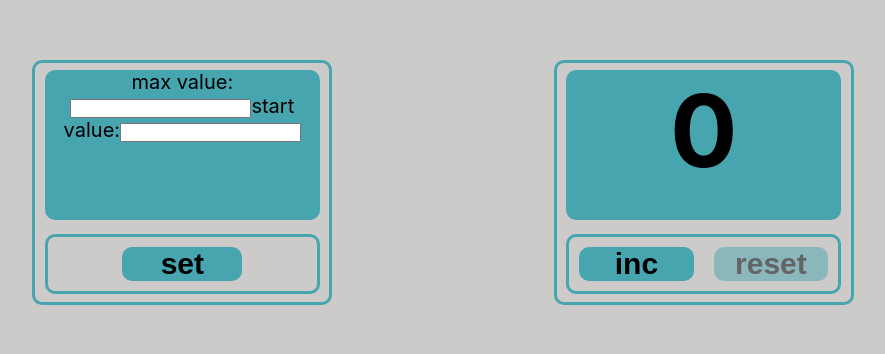
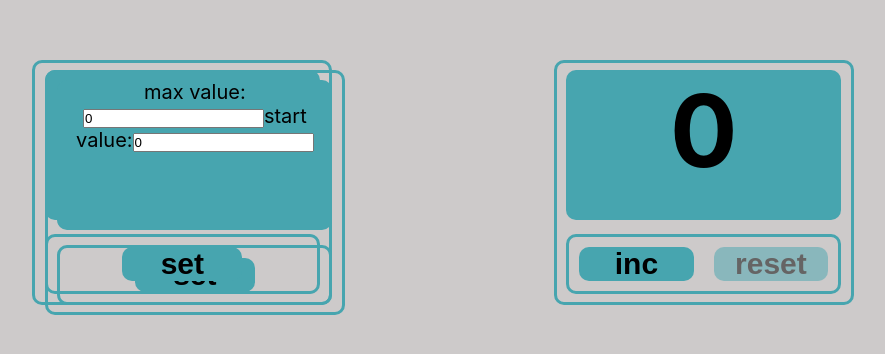
Before and after one commit to OlhaFedorets/counter-02, a React (Create React App) app: page / in a window 1280 px wide. Shown: the part 226-580 px from the top of the page, without its empty margins (197-1082 px from the left). Built offline with nearby package versions, Linux system fonts and the light colour scheme.

Commit message:
change settings

```diff
--- a/src/components/settings/Settings.tsx
+++ b/src/components/settings/Settings.tsx
@@ -1,12 +1,73 @@
-import React from 'react';
+import React, {ChangeEvent, useEffect, useState} from 'react';
+import style from "../counter/Counter.module.css";
+import {Button} from "../button/Button";
+import s from "../button/Button.module.css";
 
-export const Settings = () => {
+type SettingsTypeProps = {}
+
+export const Settings = ({}: SettingsTypeProps) => {
+    const [maxValue, setMaxValue] = useState('0');
+    const [startValue, setStartValue] = useState('0');
+
+    const classNameForSet = `
+     ${s.button}
+     `
+
+    useEffect(() => {
+        let newMaxValue = localStorage.getItem('maxValue')
+        if (newMaxValue) {
+            setMaxValue(JSON.parse(newMaxValue))
+        }
+ let newStartValue = localStorage.getItem('startValue')
+        if (newStartValue) {
+            setStartValue(JSON.parse(newStartValue))
+        }
+
+    }, [])
+
+    function onChangeMaxValueHandler(event: ChangeEvent<HTMLInputElement>) {
+        setMaxValue(event.currentTarget.value)
+
+    }
+
+    function onChangeStartValueHandler(event: ChangeEvent<HTMLInputElement>) {
+        setStartValue(event.currentTarget.value)
+    }
+
+
+
+
+    function onClickHandler() {
+        localStorage.setItem('maxValue', JSON.stringify(maxValue))
+        localStorage.setItem('startValue', JSON.stringify(startValue))
+    }
+
+
     return (
-        <form>
-            <label htmlFor={'maxValue'}>max value:</label>
-            <input id={'maxValue'} type={''}/>
-            start value:
-            <input/>
-        </form>
+        <div className={style.block}>
+            <div className={style.settings}>
+                <form>
+                    <label htmlFor={'maxValue'}>max value:</label>
+                    <input id={'maxValue'}
+                           type={'number'}
+                           value={maxValue}
+                           onChange={onChangeMaxValueHandler}
+                    />
+
+                    <label htmlFor={'startValue'}>start value:</label>
+                    <input id={'startValue'}
+                           type={'number'}
+                           value={startValue}
+                           onChange={onChangeStartValueHandler}
+                    />
+                </form>
+            </div>
+            <div className={style.frame}>
+                <Button title={'set'}
+                        onClick={onClickHandler}
+                        className={classNameForSet}/>
+            </div>
+        </div>
+
     );
 };
```
